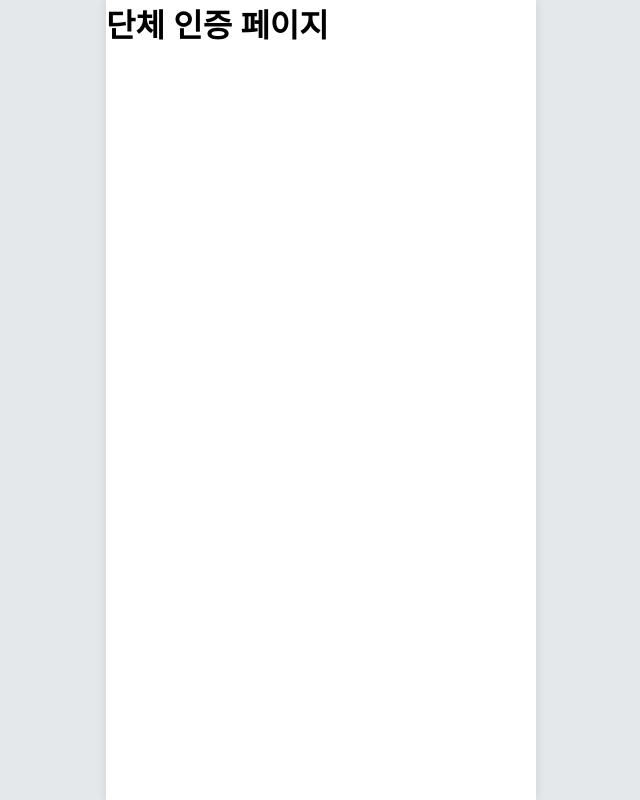
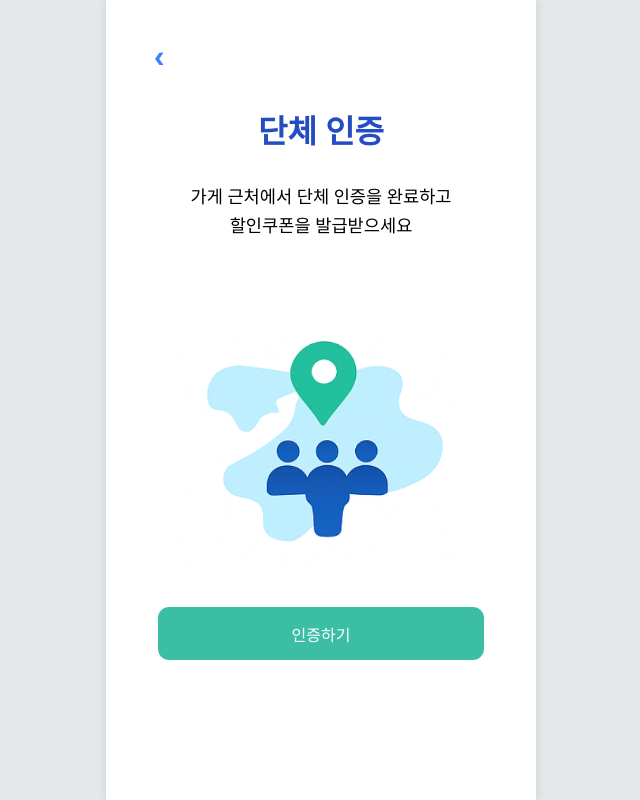
Before and after one commit to flagit-inha/FE-flagit, a React (Vite) app: page /group-verification in a window 1280 px wide. Shown: the whole page, without its empty margins (319-959 px from the left). Built offline with nearby package versions, Linux system fonts and the light colour scheme.

Commit message:
syle: 단체인증 페이지 디자인 완료

```diff
--- a/src/pages/routePage/GroupVerificationPage.css
+++ b/src/pages/routePage/GroupVerificationPage.css
@@ -0,0 +1,80 @@
+/* 화면 중앙 */
+.gver-screen {
+    min-height: 100svh;
+    display: flex;
+    align-items: center;
+    justify-content: center;
+    background: #fff;
+    padding: 2rem;
+  }
+
+  /* 카드 영역 */
+  .gver-card {
+    width: min(92vw, 26rem);
+    min-height: 70svh;
+    background: #fff;
+    position: relative;
+    display: flex;
+    flex-direction: column;
+    text-align: center;
+    padding: 0rem 1.25rem 1.25rem;
+  }
+
+  /* 뒤로가기 */
+  .gver-back {
+    position: absolute;
+    top: -5rem;
+    left: 1rem;
+    background: transparent;
+    border: 0;
+    font-size: 2rem;
+    font-weight: 600;
+    color:#3b82f6;
+    line-height: 1;
+    cursor: pointer;
+  }
+
+  /* 타이틀 & 설명 */
+  .gver-title {
+    margin: -0.5rem 0 0.5rem;
+    font-size: 2rem;
+    font-weight: 800;
+    color: #234dc0; /* 블루 톤 */
+    line-height: 1.2;
+  }
+
+  .gver-desc {
+    margin: 1.5rem 0 1.5rem;
+    font-size: 1.1rem;
+    font-weight: 500;
+    color: #000000; /* gray-700 */
+    line-height: 1.6;
+  }
+
+  /* 일러스트 */
+  .gver-illu {
+    display: block;
+    width: 18rem;
+    height: auto;
+    margin: 4.5rem auto 0;
+    user-select: none;
+    pointer-events: none;
+  }
+
+  /* 하단 고정 느낌 CTA */
+  .gver-cta {
+    margin-top: auto;            /* 아래로 밀기 */
+    width: 100%;
+    padding: 0.9rem 0;
+    border: none;
+    border-radius: 0.7rem;
+    background: #3cbea5;         /* 민트 */
+    color: #fff;
+    font-weight: 500;
+    font-size: 1rem;
+    cursor: pointer;
+  }
+
+  .gver-cta:active {
+    transform: translateY(1px);
+  }
--- a/src/pages/routePage/GroupVerificationPage.jsx
+++ b/src/pages/routePage/GroupVerificationPage.jsx
@@ -1,11 +1,41 @@
-import React from 'react';
+import { useNavigate } from "react-router-dom";
+import "./GroupVerificationPage.css";
 
-function GroupVerificationPage() {
+export default function GroupVerificationPage() {
+  const nav = useNavigate();
+
   return (
-    <div>
-      <h1>단체 인증 페이지</h1>
+    <div className="gver-screen">
+      <div className="gver-card">
+        {/* 뒤로가기 */}
+        <button
+          className="gver-back"
+          aria-label="뒤로가기"
+          onClick={() => nav(-1)}
+        >
+          ‹
+        </button>
+
+        {/* 헤더 */}
+        <h1 className="gver-title">단체 인증</h1>
+        <p className="gver-desc">
+          가게 근처에서 단체 인증을 완료하고
+          <br />
+          할인쿠폰을 발급받으세요
+        </p>
+
+        {/* 일러스트 (이미지는 public/img 안에 두고 경로만 맞춰줘) */}
+        <img
+          className="gver-illu"
+          src="/img/map_person.svg"
+          alt="단체 인증 일러스트"
+        />
+
+        {/* CTA */}
+        <button className="gver-cta" onClick={() => nav("/qr")}>
+          인증하기
+        </button>
+      </div>
     </div>
   );
 }
-
-export default GroupVerificationPage;
```
